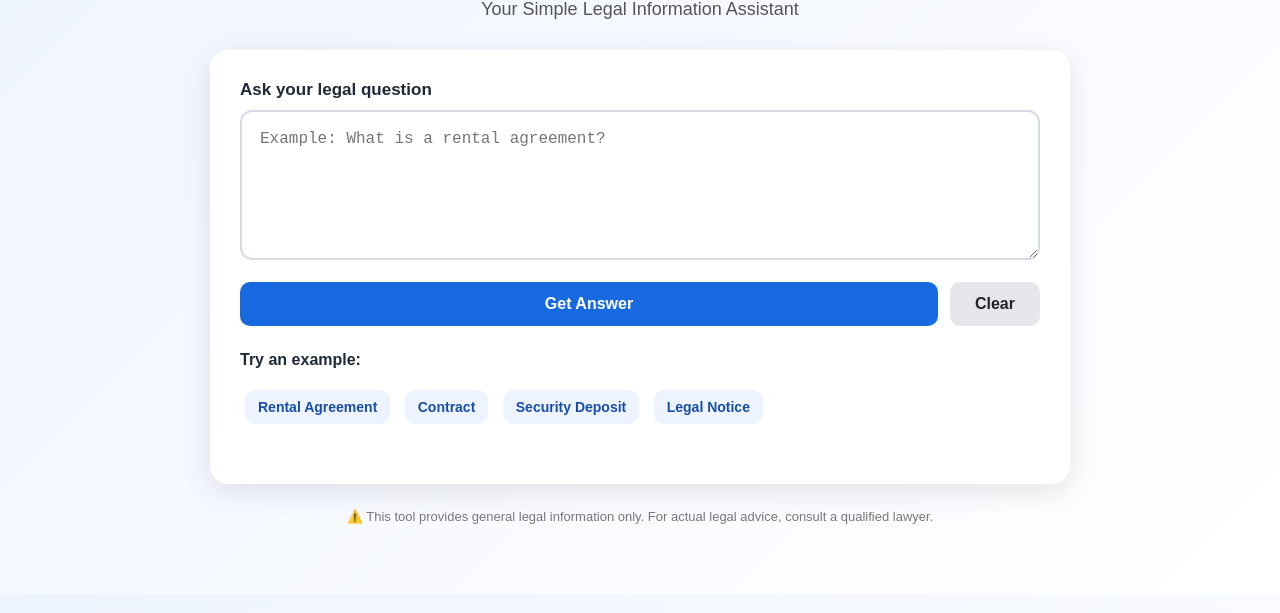
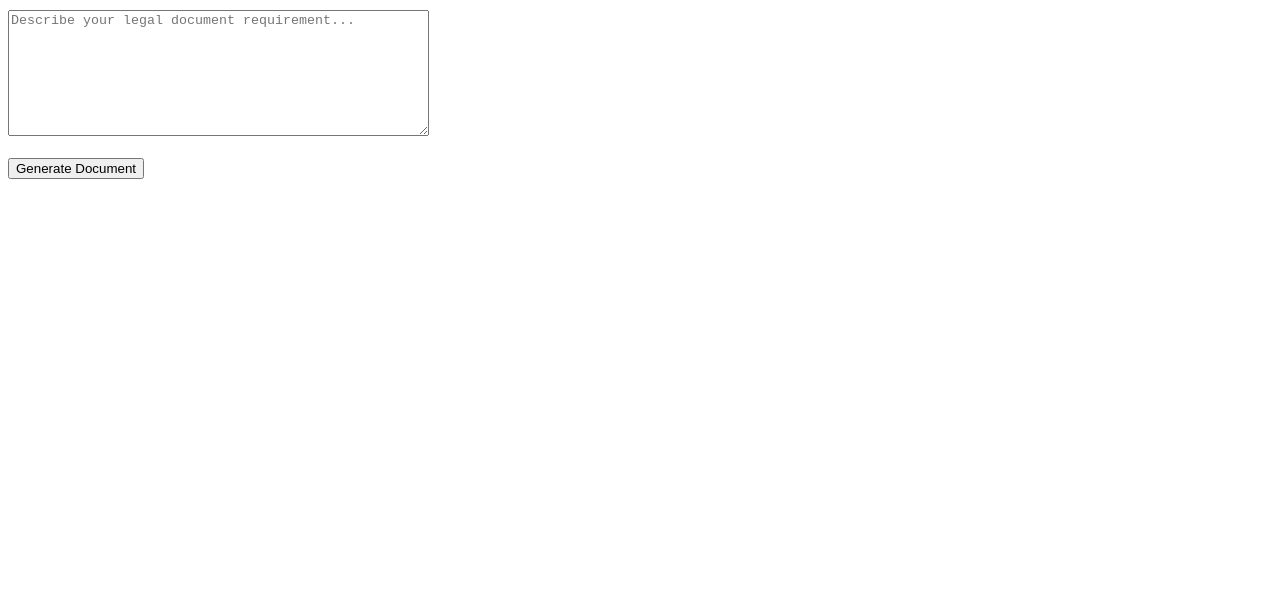
Before and after one commit to arjunsanthi92-prog/LegalEase, a website: page index.html in a window 1280 px wide. Shown: the part 187-800 px from the top of the page. Drawn offline with Linux system fonts and the light colour scheme.

Commit message:
Added Arjun project files

```diff
--- a/index.html
+++ b/index.html
@@ -1,351 +1,39 @@
 <!DOCTYPE html>
-<html lang="en">
+<html>
 <head>
-<meta charset="UTF-8">
-<meta name="viewport" content="width=device-width, initial-scale=1.0">
-
-<title>LegalEase AI</title>
-
-<style>
-* {
-    box-sizing: border-box;
-}
-
-body {
-    margin: 0;
-    font-family: Arial, sans-serif;
-    background: linear-gradient(135deg, #eef4ff, #ffffff);
-    color: #1f2937;
-}
-
-.container {
-    max-width: 900px;
-    margin: 50px auto;
-    padding: 20px;
-}
-
-.header {
-    text-align: center;
-    margin-bottom: 30px;
-}
-
-.logo {
-    font-size: 50px;
-}
-
-h1 {
-    margin: 5px 0;
-    color: #123c88;
-    font-size: 42px;
-}
-
-.subtitle {
-    font-size: 18px;
-    color: #555;
-}
-
-.card {
-    background: white;
-    padding: 30px;
-    border-radius: 18px;
-    box-shadow: 0 8px 30px rgba(0,0,0,0.10);
-}
-
-label {
-    display: block;
-    font-weight: bold;
-    margin-bottom: 10px;
-    font-size: 17px;
-}
-
-textarea {
-    width: 100%;
-    min-height: 150px;
-    padding: 18px;
-    border: 2px solid #d5dce8;
-    border-radius: 12px;
-    font-size: 16px;
-    resize: vertical;
-    outline: none;
-}
-
-textarea:focus {
-    border-color: #1769e0;
-}
-
-.buttons {
-    display: flex;
-    gap: 12px;
-    margin-top: 18px;
-}
-
-button {
-    border: none;
-    padding: 13px 25px;
-    border-radius: 10px;
-    font-size: 16px;
-    cursor: pointer;
-    font-weight: bold;
-}
-
-.get-btn {
-    background: #1769e0;
-    color: white;
-    flex: 1;
-}
-
-.get-btn:hover {
-    background: #0e4fae;
-}
-
-.clear-btn {
-    background: #e5e7eb;
-    color: #222;
-}
-
-.examples {
-    margin-top: 25px;
-}
-
-.examples p {
-    font-weight: bold;
-}
-
-.example-btn {
-    background: #eef4ff;
-    color: #174ea6;
-    margin: 5px;
-    padding: 9px 13px;
-    font-size: 14px;
-}
-
-.answer {
-    display: none;
-    margin-top: 25px;
-    padding: 25px;
-    background: #f5f9ff;
-    border-left: 5px solid #1769e0;
-    border-radius: 10px;
-}
-
-.answer h2 {
-    margin-top: 0;
-    color: #123c88;
-}
-
-.answer p {
-    line-height: 1.7;
-}
-
-.history {
-    margin-top: 25px;
-}
-
-.history-item {
-    background: #fafafa;
-    padding: 12px;
-    margin-top: 8px;
-    border-radius: 8px;
-    border: 1px solid #ddd;
-}
-
-.disclaimer {
-    text-align: center;
-    margin-top: 25px;
-    color: #777;
-    font-size: 13px;
-}
-
-@media(max-width:600px) {
-    .container {
-        margin: 20px auto;
-    }
-
-    h1 {
-        font-size: 32px;
-    }
-
-    .buttons {
-        flex-direction: column;
-    }
-}
-</style>
+    <title>LegalEase</title>
 </head>
 
 <body>
 
-<div class="container">
+    <h1>LegalEase</h1>
+    <h2>AI Based Legal Document Generator</h2>
 
-    <div class="header">
-        <div class="logo">⚖️</div>
-        <h1>LegalEase AI</h1>
-        <div class="subtitle">
-            Your Simple Legal Information Assistant
-        </div>
-    </div>
+    <p>Create legal documents easily with AI.</p>
 
-    <div class="card">
+    <label>Enter your requirement:</label>
+    <br><br>
 
-        <label for="question">
-            Ask your legal question
-        </label>
+    <textarea id="requirement" rows="8" cols="50"
+        placeholder="Describe your legal document requirement..."></textarea>
 
-        <textarea
-            id="question"
-            placeholder="Example: What is a rental agreement?"
-        ></textarea>
+    <br><br>
 
-        <div class="buttons">
-            <button class="get-btn" onclick="getAnswer()">
-                Get Answer
-            </button>
+    <button onclick="generateDocument()">Generate Document</button>
 
-            <button class="clear-btn" onclick="clearQuestion()">
-                Clear
-            </button>
-        </div>
+    <script>
+        function generateDocument() {
+            const requirement =
+                document.getElementById("requirement").value;
 
-        <div class="examples">
+            if (requirement.trim() === "") {
+                alert("Please enter your requirement.");
+                return;
+            }
 
-            <p>Try an example:</p>
-
-            <button class="example-btn"
-                onclick="setQuestion('What is a rental agreement?')">
-                Rental Agreement
-            </button>
-
-            <button class="example-btn"
-                onclick="setQuestion('What is a contract?')">
-                Contract
-            </button>
-
-            <button class="example-btn"
-                onclick="setQuestion('What is a security deposit?')">
-                Security Deposit
-            </button>
-
-            <button class="example-btn"
-                onclick="setQuestion('What is a legal notice?')">
-                Legal Notice
-            </button>
-
-        </div>
-
-        <div id="answer" class="answer"></div>
-
-        <div id="history" class="history"></div>
-
-    </div>
-
-    <div class="disclaimer">
-        ⚠️ This tool provides general legal information only.
-        For actual legal advice, consult a qualified lawyer.
-    </div>
-
-</div>
-
-<script>
-
-function setQuestion(text) {
-    document.getElementById("question").value = text;
-}
-
-async function getAnswer() {
-
-    const question =
-        document.getElementById("question").value.trim();
-
-    const answerBox =
-        document.getElementById("answer");
-
-    if (question === "") {
-        answerBox.innerHTML =
-            "<h2>Please enter a question</h2>" +
-            "<p>Type your legal question above and click Get Answer.</p>";
-
-        answerBox.style.display = "block";
-        return;
-    }
-
-    answerBox.innerHTML =
-        "<h2>Thinking...</h2>" +
-        "<p>Getting your legal information...</p>";
-
-    answerBox.style.display = "block";
-
-    try {
-
-        const response = await fetch("/api/ask", {
-            method: "POST",
-            headers: {
-                "Content-Type": "application/json"
-            },
-            body: JSON.stringify({
-                question: question
-            })
-        });
-
-        const data = await response.json();
-
-        if (!response.ok) {
-            throw new Error(data.error || "Something went wrong.");
+            alert("Your legal document will be generated here.");
         }
-
-        answerBox.innerHTML =
-            "<h2>LegalEase AI Response</h2>" +
-            "<p>" +
-            escapeHTML(data.answer).replace(/\n/g, "<br>") +
-            "</p>";
-
-        addHistory(question);
-
-    } catch (error) {
-
-        console.error(error);
-
-        answerBox.innerHTML =
-            "<h2>Unable to get answer</h2>" +
-            "<p>Please make sure the server is running and try again.</p>";
-    }
-}
-
-function clearQuestion() {
-
-    document.getElementById("question").value = "";
-
-    const answerBox =
-        document.getElementById("answer");
-
-    answerBox.innerHTML = "";
-    answerBox.style.display = "none";
-}
-
-function addHistory(question) {
-
-    const history =
-        document.getElementById("history");
-
-    const item =
-        document.createElement("div");
-
-    item.className = "history-item";
-
-    item.innerHTML =
-        "📝 " + escapeHTML(question);
-
-    history.prepend(item);
-}
-
-function escapeHTML(text) {
-
-    const div = document.createElement("div");
-
-    div.textContent = text;
-
-    return div.innerHTML;
-}
-
-</script>
+    </script>
 
 </body>
 </html>
```
Also changed, not shown: README.md (added).
